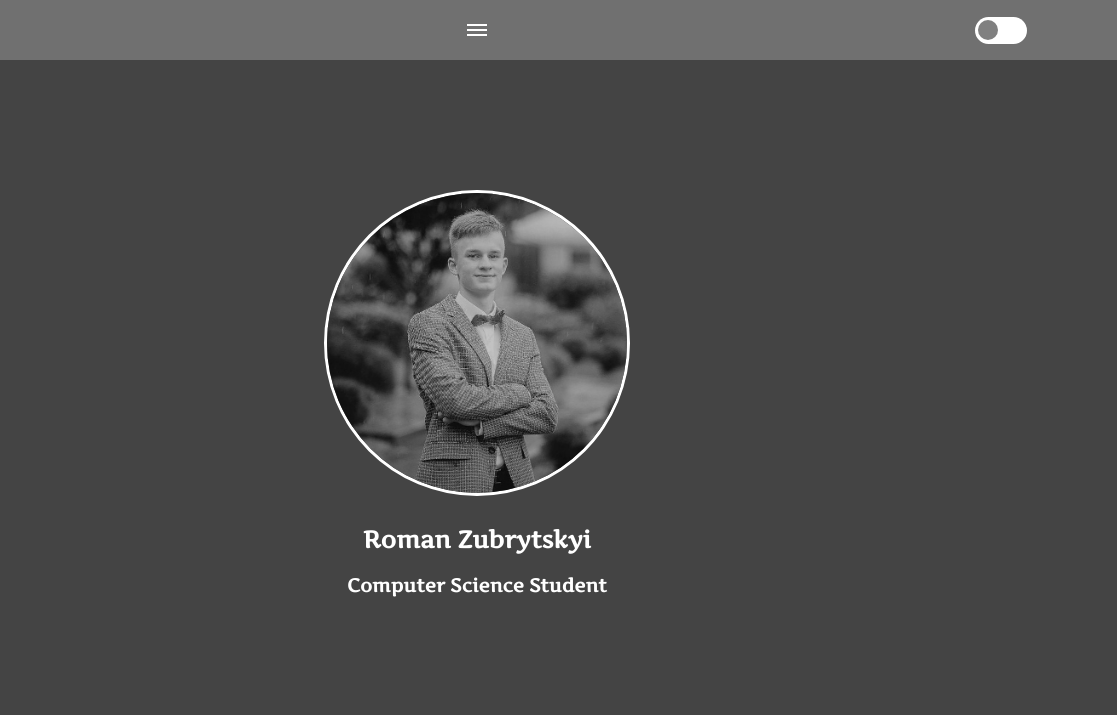
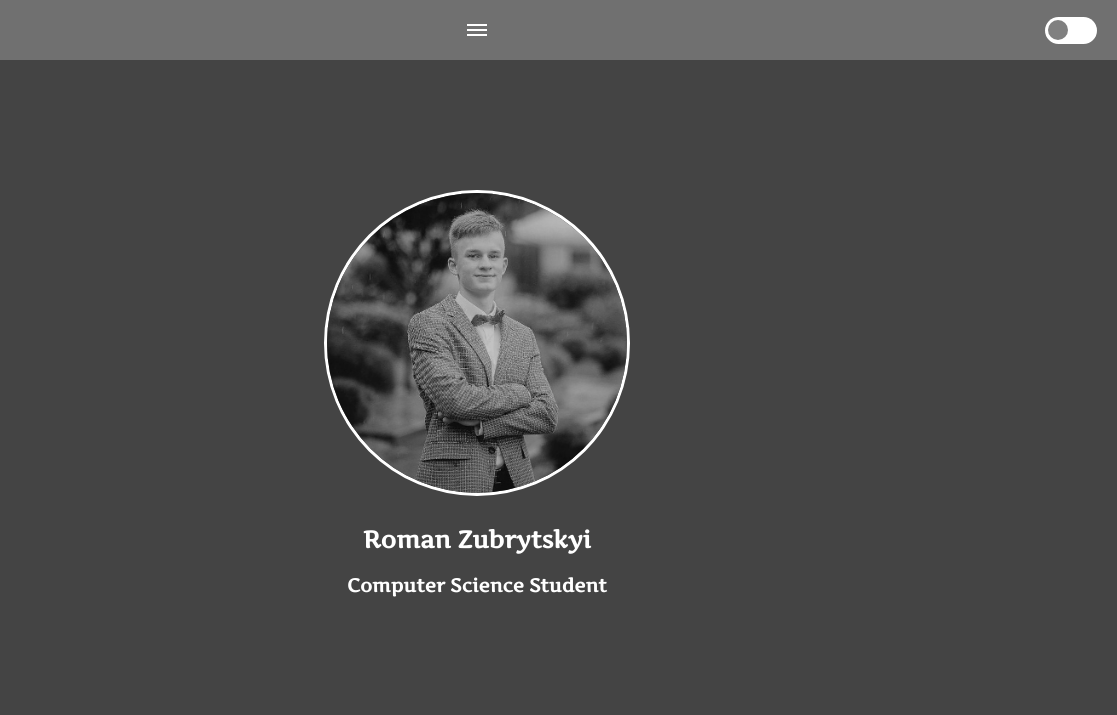
Before and after one commit to Zubryk/web, a plain HTML site: page index.html in a window 1280 px wide. Shown: the top 715 px of the page, 163-1280 px from the left. Drawn offline with nearby package versions, Linux system fonts and the light colour scheme.

```diff
--- a/css/main.css
+++ b/css/main.css
@@ -165,7 +165,7 @@ body::-webkit-scrollbar {
 .toggle-container {
     position: absolute;
     float: right;
-    right: 90px;
+    right: 20px;
 }
 
 input[type=checkbox] {
```
